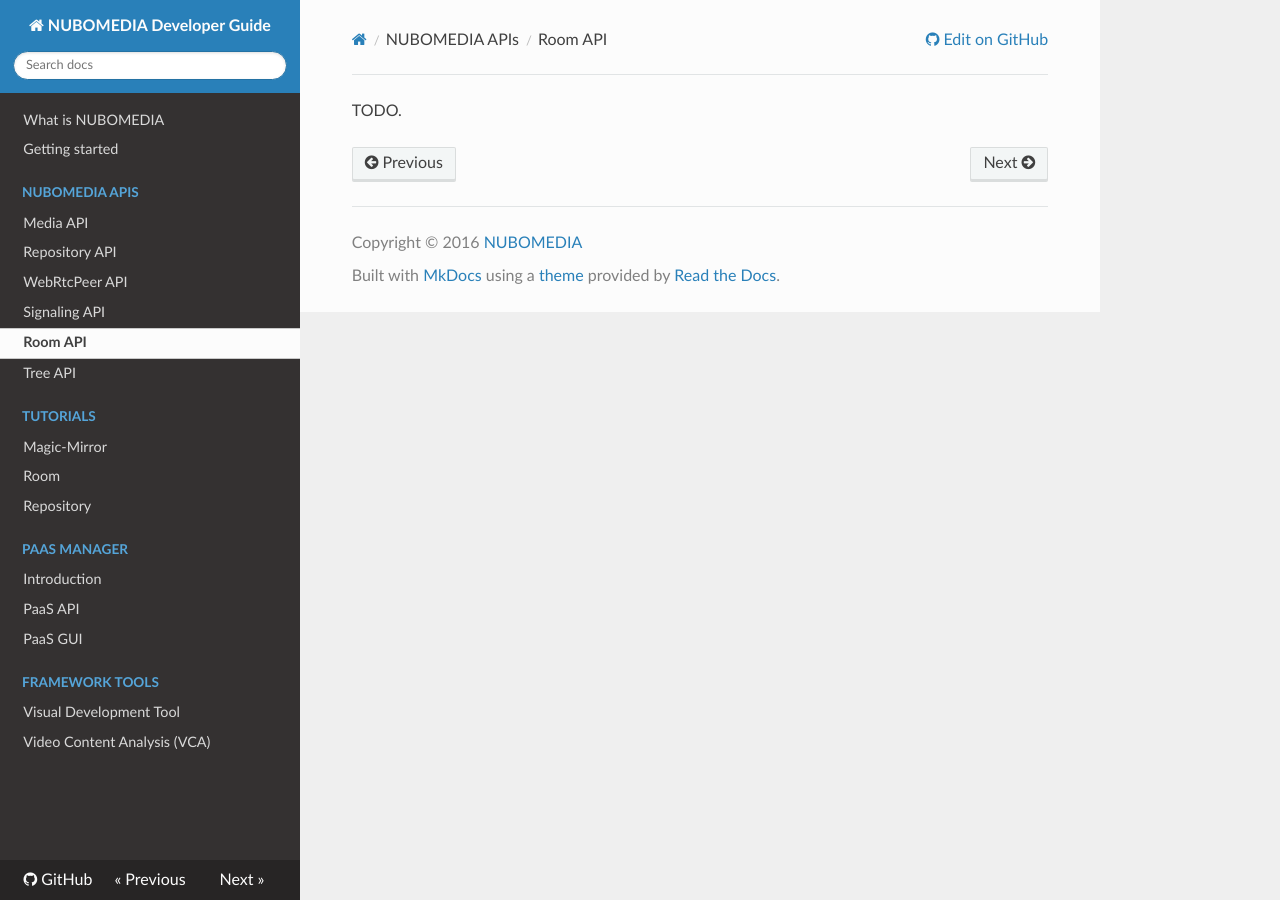
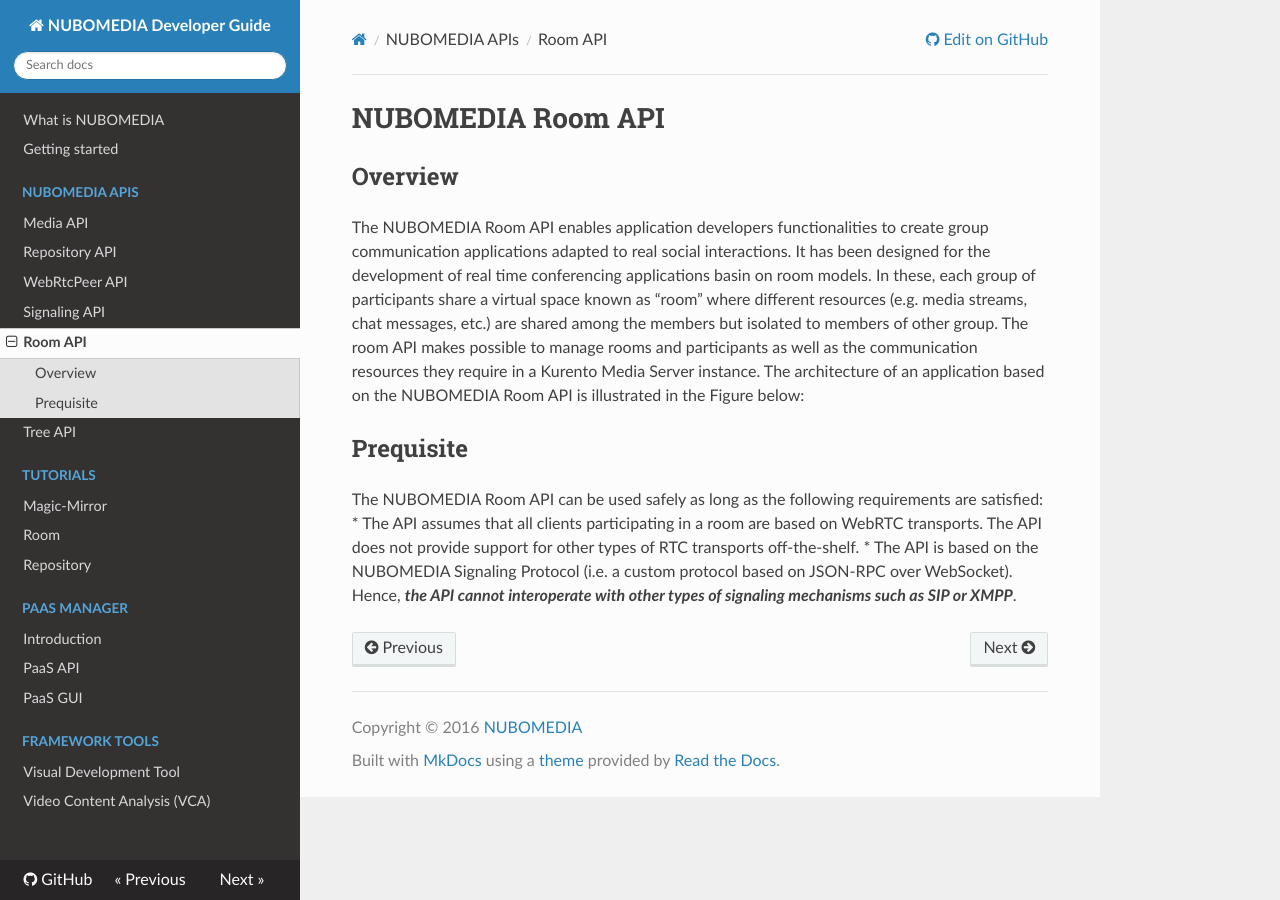
Before and after one commit to nubomedia/developer-guidelines, an MkDocs documentation site: the page built from docs/api/room.md, in a window 1280 px wide. Built offline with MkDocs 1.6.1, drawn with Linux system fonts in a browser that asks for light colours; nearby versions of some CDN libraries; old or Windows-style settings are respelled for this version of MkDocs.

Commit message:
Update room.md

```diff
--- a/docs/api/room.md
+++ b/docs/api/room.md
@@ -1 +1,13 @@
-TODO.
+# NUBOMEDIA Room API
+
+## Overview
+
+The NUBOMEDIA Room API enables application developers functionalities to create group communication applications adapted to real social interactions. It has been designed for the development of real time conferencing applications basin on room models. In these, each group of participants share a virtual space known as “room” where different resources (e.g. media streams, chat messages, etc.) are shared among the members but isolated to members of other group. The room API makes possible to manage rooms and participants as well as the
+communication resources they require in a Kurento Media Server instance. The architecture of an application based on the NUBOMEDIA Room API is illustrated in the Figure below:
+
+
+
+## Prequisite
+The NUBOMEDIA Room API can be used safely as long as the following requirements are satisfied:
+* The API assumes that all clients participating in a room are based on WebRTC transports. The API does not provide support for other types of RTC transports off-the-shelf.
+* The API is based on the NUBOMEDIA Signaling Protocol (i.e. a custom protocol based on JSON-RPC over WebSocket). Hence, ***the API cannot interoperate with other types of signaling mechanisms such as SIP or XMPP***.
```
